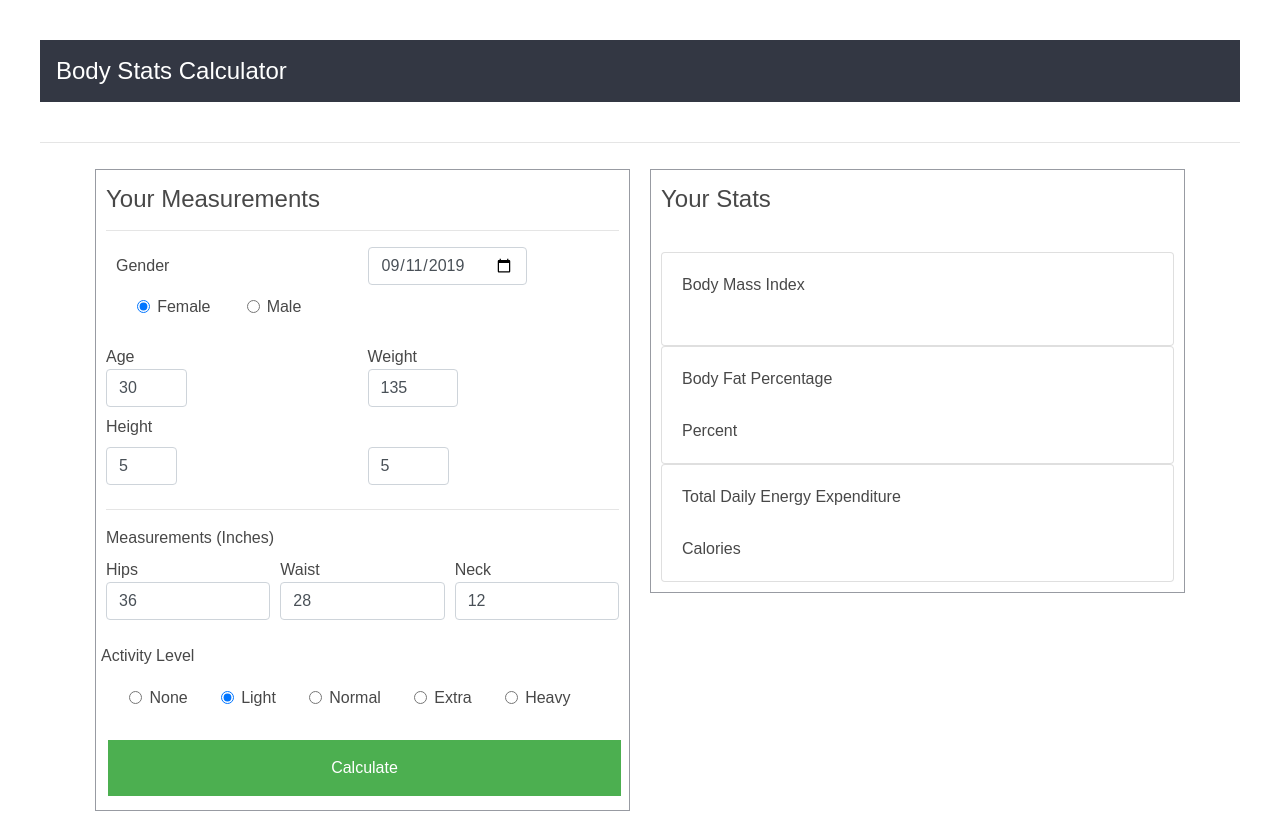
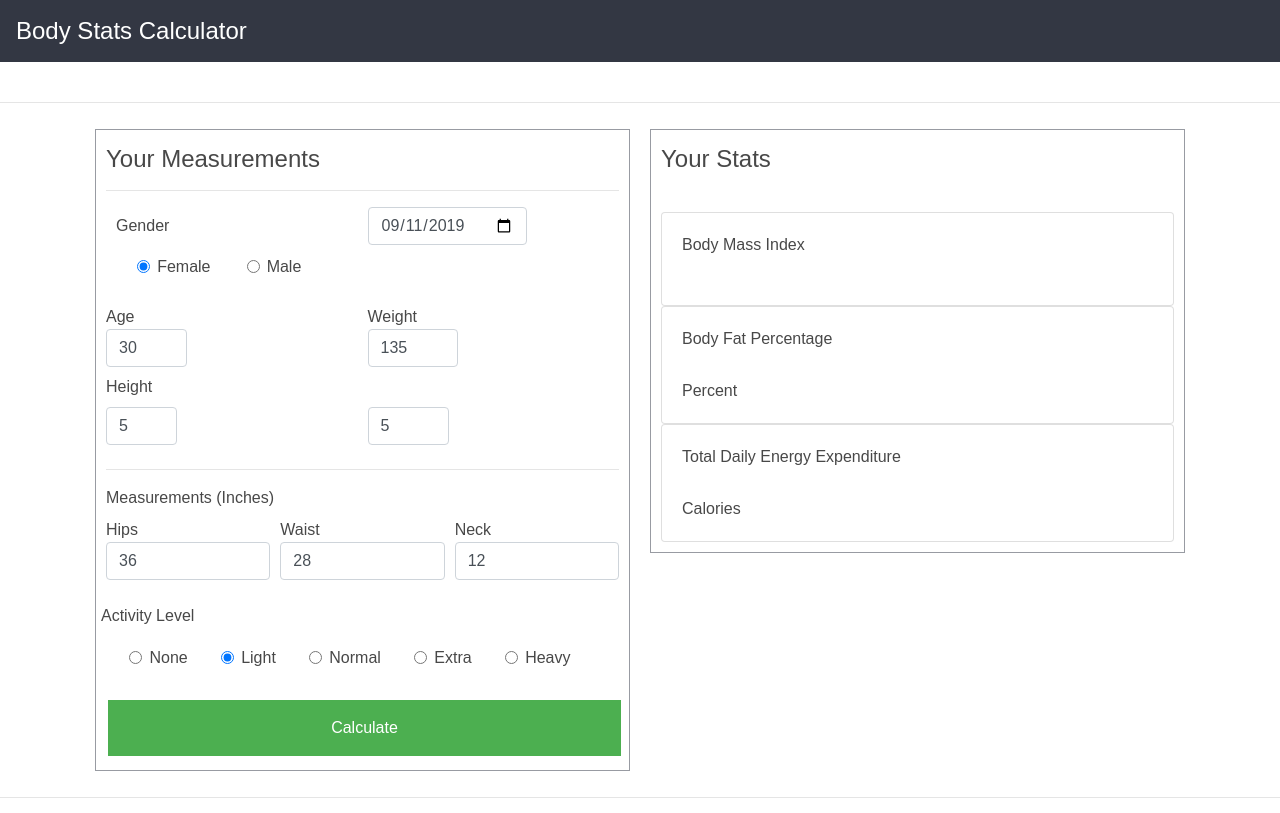
Before and after one commit to kkote/BfCalc-React, a React (Create React App) app: page / in a window 1280 px wide. Shown: the top 813 px of the page. Built offline with nearby package versions, Linux system fonts and the light colour scheme; no server answers.

Commit message:
Homepage Url

```diff
--- a/package.json
+++ b/package.json
@@ -1,6 +1,6 @@
 {
   "name": "my-app",
-  "homepage": "https://kkote.github.io/BfCalc-React/",
+  "homepage": "https://kkote.github.io/bf-calc-react/",
   "version": "0.1.0",
   "private": true,
   "dependencies": {
--- a/src/App.css
+++ b/src/App.css
@@ -3,7 +3,7 @@ body {
   font-family: 'Roboto Slab', sans-serif;
   background: white;
   color: #484848;
-  padding: 40px;
+  /* padding: 40px; */
 }
 
 input {
```
